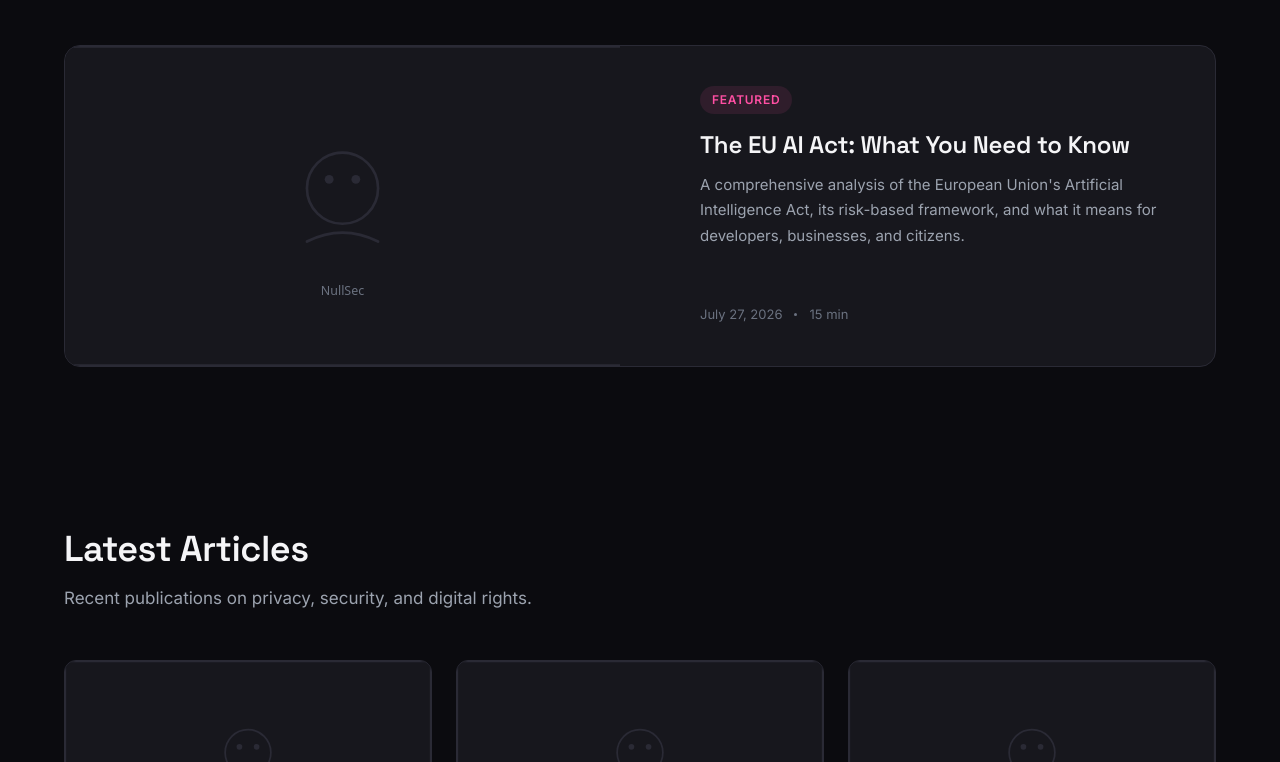
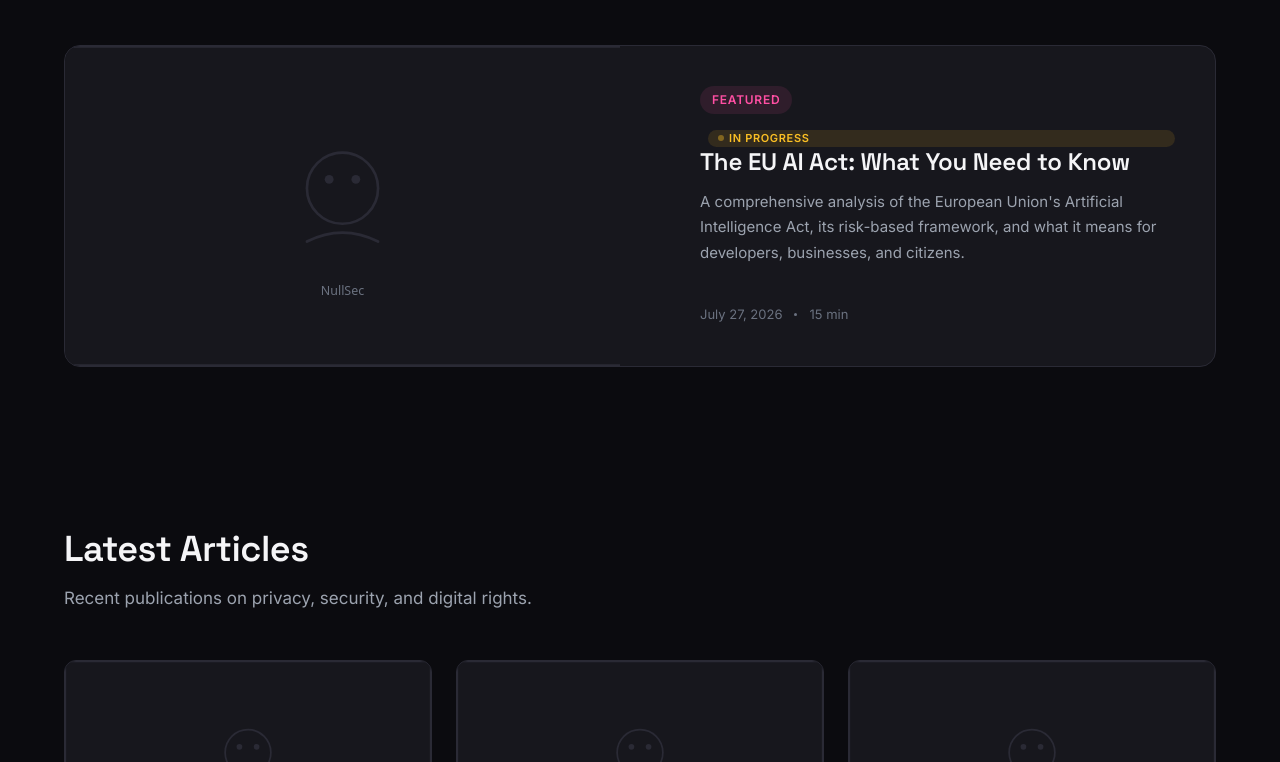
Before and after one commit to NeonMC23/NullSec-Website, a plain HTML site: page index.html in a window 1280 px wide. Shown: the part 608-1370 px from the top of the page. Drawn offline with Linux system fonts and the light colour scheme.

Commit message:
Adding In Progress status for some articles

```diff
--- a/assets/css/style.css
+++ b/assets/css/style.css
@@ -1577,3 +1577,63 @@ code:not(pre code) {
     padding: 3px 12px;
   }
 }
+
+/* ============================================================
+   Status Badges
+   ============================================================ */
+.status-badge {
+  display: inline-flex;
+  align-items: center;
+  gap: 5px;
+  padding: 3px 10px;
+  font-size: 0.6875rem;
+  font-weight: 600;
+  text-transform: uppercase;
+  letter-spacing: 0.06em;
+  border-radius: 100px;
+  line-height: 1;
+  white-space: nowrap;
+}
+
+.status-badge--published {
+  background: rgba(52, 211, 153, 0.12);
+  color: #34D399;
+}
+
+.status-badge--in-progress {
+  background: rgba(251, 191, 36, 0.12);
+  color: #FBBF24;
+}
+
+.status-badge .dot {
+  width: 6px;
+  height: 6px;
+  border-radius: 50%;
+  display: inline-block;
+  flex-shrink: 0;
+}
+
+.status-badge--published .dot {
+  background: #34D399;
+}
+
+.status-badge--in-progress .dot {
+  background: #FBBF24;
+  animation: pulse-dot 2s ease-in-out infinite;
+}
+
+@keyframes pulse-dot {
+  0%, 100% { opacity: 1; }
+  50% { opacity: 0.4; }
+}
+
+/* Badge inside article cards */
+.article-card-body .status-badge {
+  margin-top: 6px;
+}
+
+/* Badge at top of article page */
+.article-header .status-badge {
+  margin-bottom: 12px;
+  display: inline-flex;
+}
--- a/assets/js/articles.js
+++ b/assets/js/articles.js
@@ -52,6 +52,7 @@
             <span class="article-card-category">${Utils.sanitize(a.category)}</span>
             <h3 class="article-card-title">${Utils.sanitize(a.title)}</h3>
             <p class="article-card-description">${Utils.sanitize(a.description)}</p>
+            ${a.status === 'in-progress' ? '<span class="status-badge status-badge--in-progress"><span class="dot"></span> In progress</span>' : ''}
             <div class="article-card-meta">
               <span>${Utils.formatDate(a.date)}</span>
               <span class="dot"></span>
--- a/data/articles.json
+++ b/data/articles.json
@@ -7,7 +7,8 @@
     "readingTime": "12 min",
     "cover": "assets/images/placeholder.svg",
     "url": "articles/nis2-directive.html",
-    "featured": false
+    "featured": false,
+    "status": "in-progress"
   },
   {
     "title": "The Digital Services Act: Reshaping the Internet",
@@ -17,7 +18,8 @@
     "readingTime": "13 min",
     "cover": "assets/images/placeholder.svg",
     "url": "articles/digital-services-act.html",
-    "featured": false
+    "featured": false,
+    "status": "in-progress"
   },
   {
     "title": "The EU AI Act: What You Need to Know",
@@ -27,7 +29,8 @@
     "readingTime": "15 min",
     "cover": "assets/images/placeholder.svg",
     "url": "articles/eu-ai-act.html",
-    "featured": true
+    "featured": true,
+    "status": "in-progress"
   },
   {
     "title": "Chat Control: The EU's Assault on Encryption",
@@ -37,7 +40,8 @@
     "readingTime": "16 min",
     "cover": "assets/images/placeholder.svg",
     "url": "articles/chat-control.html",
-    "featured": false
+    "featured": false,
+    "status": "published"
   },
   {
     "title": "GDPR at 8: Successes, Failures, and the Future",
@@ -47,7 +51,8 @@
     "readingTime": "14 min",
     "cover": "assets/images/placeholder.svg",
     "url": "articles/gdpr-at-8.html",
-    "featured": false
+    "featured": false,
+    "status": "in-progress"
   },
   {
     "title": "Privacy in Europe",
@@ -57,7 +62,8 @@
     "readingTime": "12 min",
     "cover": "assets/images/placeholder.svg",
     "url": "articles/privacy-in-europe.html",
-    "featured": false
+    "featured": false,
+    "status": "published"
   },
   {
     "title": "Signal vs WhatsApp: A Technical Comparison",
@@ -67,7 +73,8 @@
     "readingTime": "15 min",
     "cover": "assets/images/placeholder.svg",
     "url": "articles/signal-vs-whatsapp.html",
-    "featured": false
+    "featured": false,
+    "status": "published"
   },
   {
     "title": "Metadata: The Silent Privacy Threat",
@@ -77,7 +84,8 @@
     "readingTime": "10 min",
     "cover": "assets/images/placeholder.svg",
     "url": "articles/metadata.html",
-    "featured": false
+    "featured": false,
+    "status": "published"
   },
   {
     "title": "The Complete Self-Hosting Guide for 2026",
@@ -87,7 +95,8 @@
     "readingTime": "20 min",
     "cover": "assets/images/placeholder.svg",
     "url": "articles/self-hosting-guide.html",
-    "featured": false
+    "featured": false,
+    "status": "published"
   },
   {
     "title": "Why Linux Matters for Digital Sovereignty",
@@ -97,7 +106,8 @@
     "readingTime": "8 min",
     "cover": "assets/images/placeholder.svg",
     "url": "articles/linux-digital-sovereignty.html",
-    "featured": false
+    "featured": false,
+    "status": "in-progress"
   },
   {
     "title": "Running LLMs Locally with Ollama",
@@ -107,7 +117,8 @@
     "readingTime": "14 min",
     "cover": "assets/images/placeholder.svg",
     "url": "articles/local-llm-ollama.html",
-    "featured": false
+    "featured": false,
+    "status": "in-progress"
   },
   {
     "title": "The State of Digital Rights in 2026",
@@ -117,7 +128,8 @@
     "readingTime": "18 min",
     "cover": "assets/images/placeholder.svg",
     "url": "articles/digital-rights-2026.html",
-    "featured": false
+    "featured": false,
+    "status": "in-progress"
   },
   {
     "title": "Understanding End-to-End Encryption",
@@ -127,7 +139,8 @@
     "readingTime": "11 min",
     "cover": "assets/images/placeholder.svg",
     "url": "articles/end-to-end-encryption.html",
-    "featured": false
+    "featured": false,
+    "status": "in-progress"
   },
   {
     "title": "Open Source Licenses Explained",
@@ -137,7 +150,8 @@
     "readingTime": "9 min",
     "cover": "assets/images/placeholder.svg",
     "url": "articles/open-source-licenses.html",
-    "featured": false
+    "featured": false,
+    "status": "in-progress"
   },
   {
     "title": "Building a Privacy-First Home Network",
@@ -147,6 +161,7 @@
     "readingTime": "16 min",
     "cover": "assets/images/placeholder.svg",
     "url": "articles/privacy-home-network.html",
-    "featured": false
+    "featured": false,
+    "status": "in-progress"
   }
 ]
--- a/index.html
+++ b/index.html
@@ -278,6 +278,7 @@
                 '<img src="' + (featured.cover || 'assets/images/placeholder.svg') + '" alt="' + Utils.sanitize(featured.title) + '" class="featured-article-image" loading="lazy" onerror="this.src=\'assets/images/placeholder.svg\'" />' +
                 '<div class="featured-article-body">' +
                   '<span class="badge">Featured</span>' +
+                  (featured.status === 'in-progress' ? '<span class="status-badge status-badge--in-progress" style="margin-left:8px"><span class="dot"></span> In progress</span>' : '') +
                   '<h3>' + Utils.sanitize(featured.title) + '</h3>' +
                   '<p>' + Utils.sanitize(featured.description) + '</p>' +
                   '<span class="article-card-meta">' +
@@ -296,12 +297,17 @@
           const latestGrid = document.getElementById('latest-articles-grid');
           if (latestGrid) {
             latestGrid.innerHTML = latest.map(function (a) {
+              var badge = '';
+              if (a.status === 'in-progress') {
+                badge = '<span class="status-badge status-badge--in-progress"><span class="dot"></span> In progress</span>';
+              }
               return '<a href="' + a.url + '" class="article-card">' +
                 '<img src="' + (a.cover || 'assets/images/placeholder.svg') + '" alt="' + Utils.sanitize(a.title) + '" class="article-card-cover" loading="lazy" onerror="this.src=\'assets/images/placeholder.svg\'" />' +
                 '<div class="article-card-body">' +
                   '<span class="article-card-category">' + Utils.sanitize(a.category) + '</span>' +
                   '<h3 class="article-card-title">' + Utils.sanitize(a.title) + '</h3>' +
                   '<p class="article-card-description">' + Utils.sanitize(a.description) + '</p>' +
+                  badge +
                   '<div class="article-card-meta">' +
                     '<span>' + Utils.formatDate(a.date) + '</span>' +
                     '<span class="dot"></span>' +
```
Also changed, not shown: articles/digital-rights-2026.html (+2 -2 lines), articles/digital-services-act.html (+2 -2 lines), articles/end-to-end-encryption.html (+2 -2 lines), articles/eu-ai-act.html (+2 -2 lines), articles/gdpr-at-8.html (+2 -2 lines), articles/linux-digital-sovereignty.html (+2 -2 lines), articles/local-llm-ollama.html (+2 -2 lines), articles/nis2-directive.html (+2 -2 lines), articles/open-source-licenses.html (+2 -2 lines), articles/privacy-home-network.html (+2 -2 lines).
